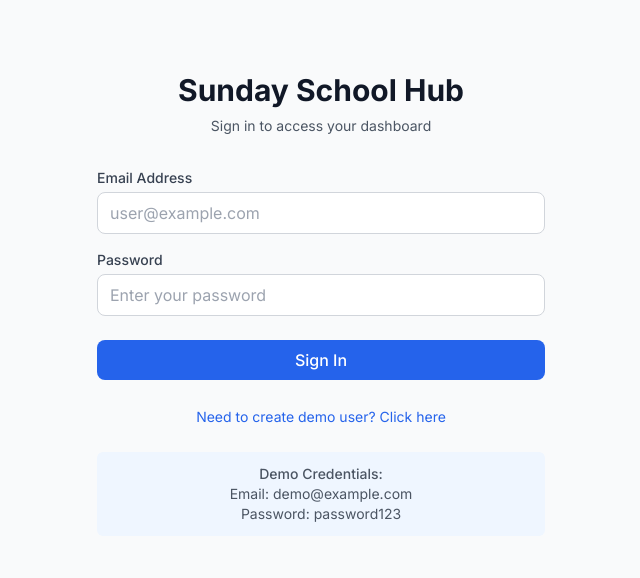
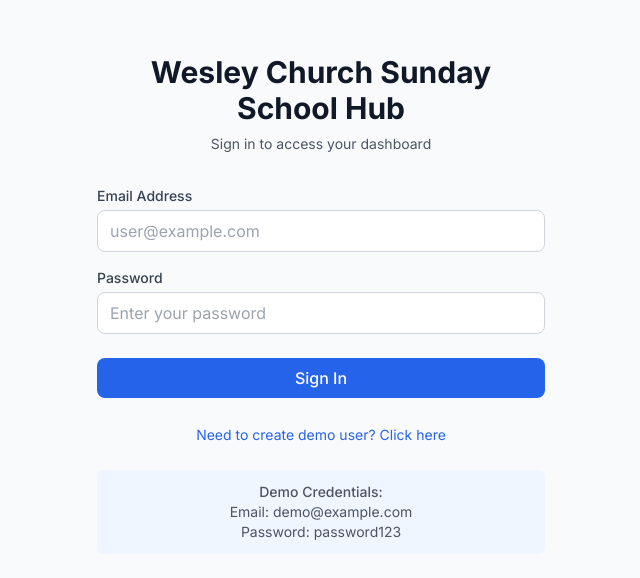
Before and after one commit to stanley-apps/WesleyChurchSundaySchool, a React (Vite) app: page /login in a window 1280 px wide. Shown: the part 108-686 px from the top of the page, without its empty margins (319-959 px from the left). Built offline with nearby package versions, Linux system fonts and the light colour scheme; no server answers.

Commit message:
Updated Login.tsx

```diff
--- a/src/pages/Login.tsx
+++ b/src/pages/Login.tsx
@@ -41,7 +41,7 @@ export function Login() {
       <div className="max-w-md w-full space-y-8">
         <div>
           <h2 className="mt-6 text-center text-3xl font-bold text-gray-900">
-            Sunday School Hub
+           Wesley Church Sunday School Hub
           </h2>
           <p className="mt-2 text-center text-sm text-gray-600">
             {showSignup ? 'Create demo user account' : 'Sign in to access your dashboard'}
```
